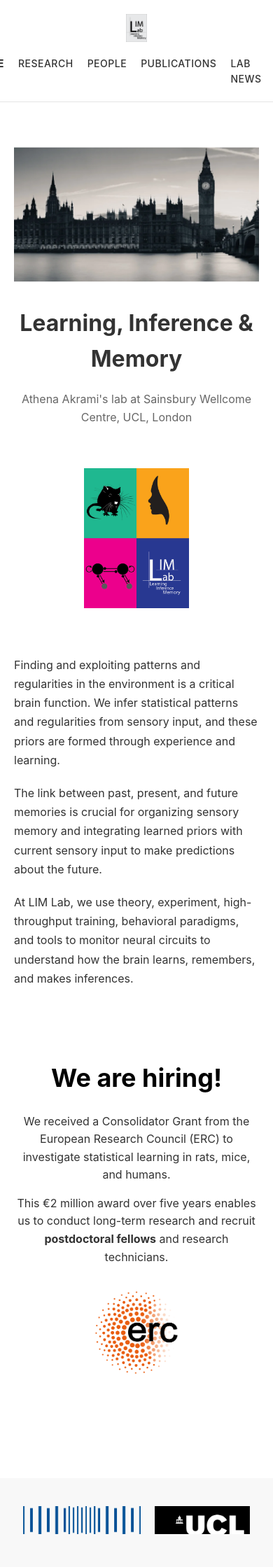
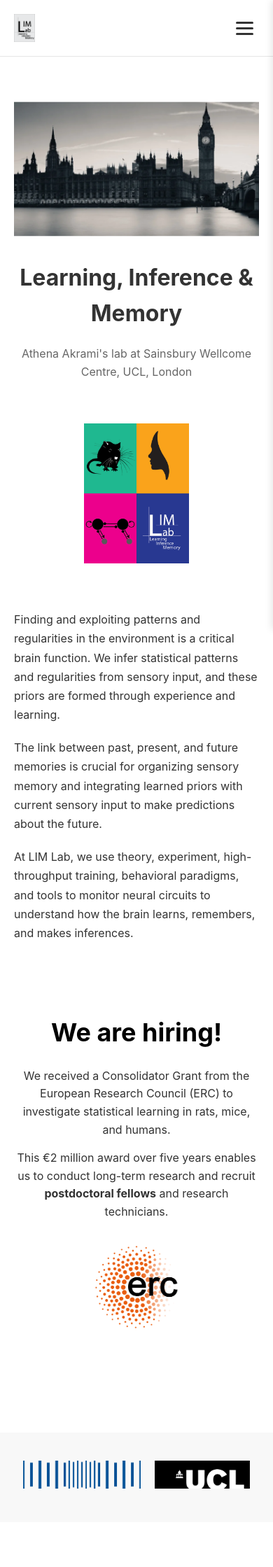
Before and after one commit to LIMLabSWC/limlabswc.github.io, a Jekyll site: the page built from index.md, in a window 390 px wide. Shown: the whole page at 70% size. Built offline with Jekyll 4.4.1, drawn with Linux system fonts in a browser that asks for light colours; after the commit the page ends 2175 px from its top, so only the background shows below that.

Commit message:
add hamburger menu for mobile site

```diff
--- a/_includes/header.html
+++ b/_includes/header.html
@@ -5,6 +5,11 @@
         <img src="{{ '/assets/img/limlogo.webp' | relative_url }}" alt="LIM Lab" class="header-logo">
       </div>
     </div>
+    <button class="mobile-menu-toggle" aria-label="Toggle menu">
+      <span class="hamburger-line"></span>
+      <span class="hamburger-line"></span>
+      <span class="hamburger-line"></span>
+    </button>
     <nav class="nav">
       <a href="{{ '/' | relative_url }}" {% if page.url == '/' %}class="active"{% endif %}>HOME</a>
       <a href="{{ '/research/' | relative_url }}" {% if page.url contains '/research' %}class="active"{% endif %}>RESEARCH</a>
@@ -15,3 +20,35 @@
     </nav>
   </div>
 </header>
+<div class="mobile-nav-overlay"></div>
+<script>
+  // Mobile menu toggle
+  document.addEventListener('DOMContentLoaded', function() {
+    const toggle = document.querySelector('.mobile-menu-toggle');
+    const nav = document.querySelector('.nav');
+    const overlay = document.querySelector('.mobile-nav-overlay');
+    const body = document.body;
+
+    function closeMenu() {
+      nav.classList.remove('active');
+      overlay.classList.remove('active');
+      toggle.classList.remove('active');
+      body.style.overflow = '';
+    }
+
+    toggle.addEventListener('click', function() {
+      nav.classList.toggle('active');
+      overlay.classList.toggle('active');
+      toggle.classList.toggle('active');
+      body.style.overflow = nav.classList.contains('active') ? 'hidden' : '';
+    });
+
+    overlay.addEventListener('click', closeMenu);
+
+    // Close menu when clicking nav links
+    const navLinks = nav.querySelectorAll('a');
+    navLinks.forEach(link => {
+      link.addEventListener('click', closeMenu);
+    });
+  });
+</script>
--- a/assets/css/style.css
+++ b/assets/css/style.css
@@ -416,6 +416,58 @@
 .nav a.active {
   color: #000;
   font-weight: 600;
+}
+
+/* Mobile menu toggle button */
+.mobile-menu-toggle {
+  display: none;
+  flex-direction: column;
+  gap: 5px;
+  background: none;
+  border: none;
+  cursor: pointer;
+  padding: 8px;
+  z-index: 1001;
+}
+
+.hamburger-line {
+  width: 25px;
+  height: 3px;
+  background-color: #333;
+  transition: all 0.3s ease;
+  border-radius: 2px;
+}
+
+.mobile-menu-toggle.active .hamburger-line:nth-child(1) {
+  transform: rotate(45deg) translate(7px, 7px);
+}
+
+.mobile-menu-toggle.active .hamburger-line:nth-child(2) {
+  opacity: 0;
+}
+
+.mobile-menu-toggle.active .hamburger-line:nth-child(3) {
+  transform: rotate(-45deg) translate(7px, -7px);
+}
+
+/* Mobile navigation overlay */
+.mobile-nav-overlay {
+  display: none;
+  position: fixed;
+  top: 0;
+  left: 0;
+  width: 100%;
+  height: 100%;
+  background: rgba(0, 0, 0, 0.5);
+  z-index: 999;
+  opacity: 0;
+  transition: opacity 0.3s ease;
+  pointer-events: none;
+}
+
+.mobile-nav-overlay.active {
+  opacity: 1;
+  pointer-events: all;
 }
 
 /* Research page styles */
@@ -1052,12 +1104,51 @@
 /* Responsive design */
 @media (max-width: 768px) {
   .header-container {
-    flex-direction: column;
-    gap: 20px;
+    flex-direction: row;
+    justify-content: space-between;
+  }
+
+  .mobile-menu-toggle {
+    display: flex;
+  }
+
+  .mobile-nav-overlay {
+    display: block;
   }
 
   .nav {
-    gap: 20px;
+    position: fixed;
+    top: 0;
+    right: -280px;
+    width: 280px;
+    height: 100vh;
+    background: #fff;
+    flex-direction: column;
+    gap: 0;
+    padding: 80px 0 30px 0;
+    box-shadow: -2px 0 10px rgba(0, 0, 0, 0.1);
+    transition: right 0.3s ease;
+    z-index: 1000;
+    overflow-y: auto;
+  }
+
+  .nav.active {
+    right: 0;
+  }
+
+  .nav a {
+    padding: 15px 30px;
+    border-bottom: 1px solid #f0f0f0;
+    display: block;
+  }
+
+  .nav a:hover {
+    background: #f8f8f8;
+  }
+
+  .nav a.active {
+    background: #f0f0f0;
+    border-left: 4px solid #1E90FF;
   }
 
   .hero-image {
```
